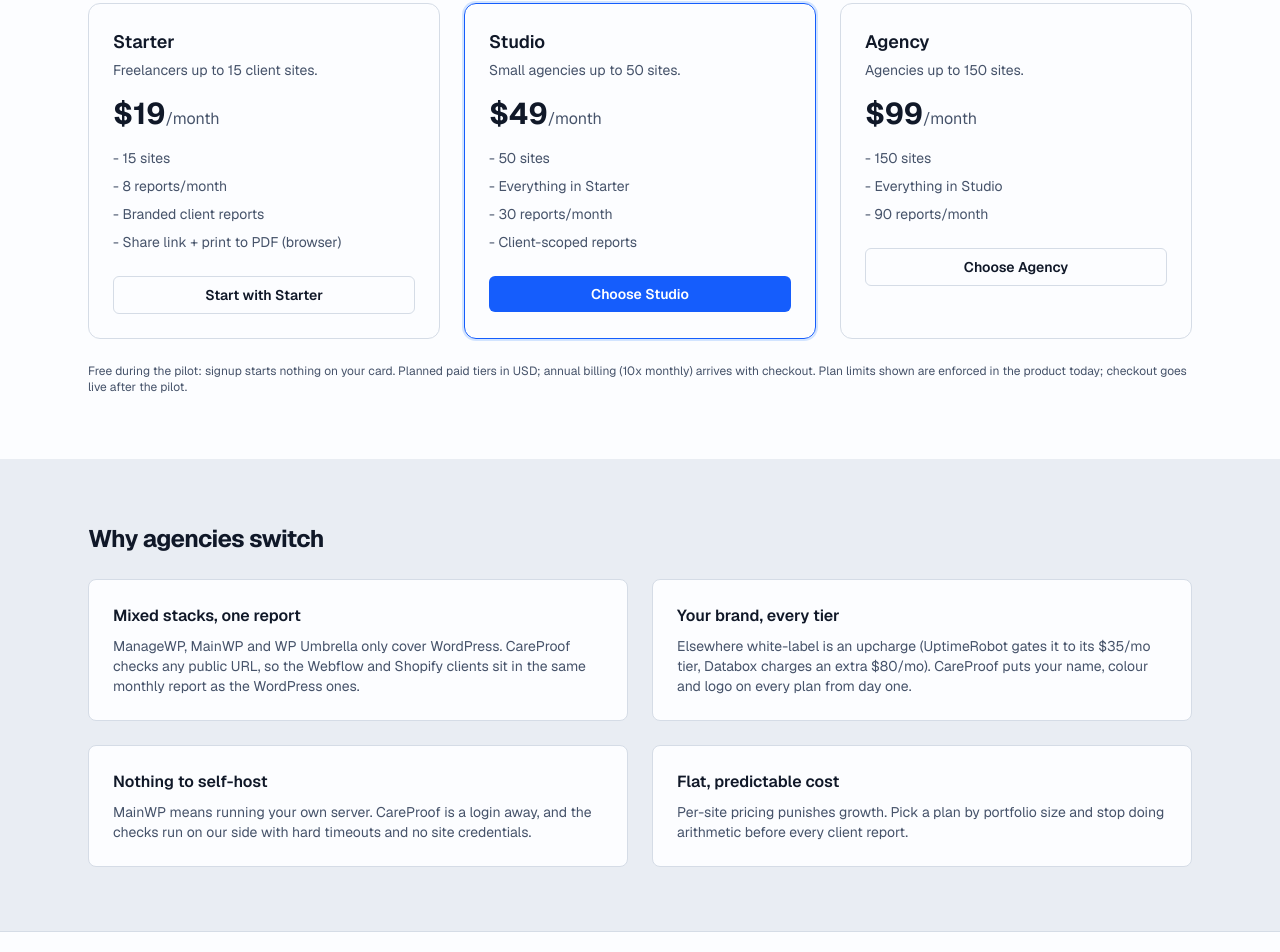
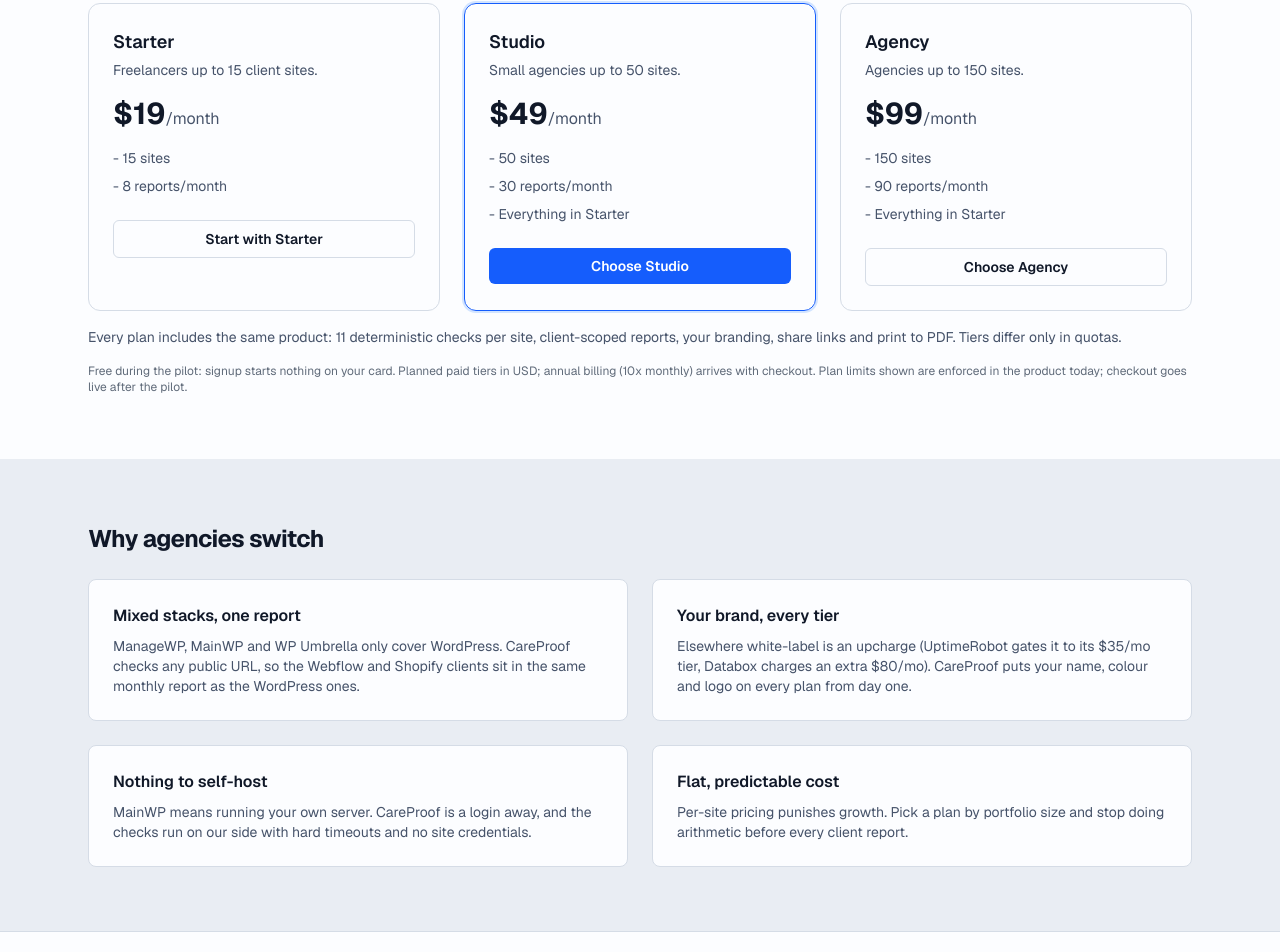
Before and after one commit to devtechedge/careproof, a Next.js app: page / in a window 1280 px wide. Shown: the part 1591-2543 px from the top of the page. Built offline with nearby package versions, Linux system fonts and the light colour scheme; no server answers; the database is empty.

Commit message:
fix: tier cards list only quota differences; shared product line added

```diff
--- a/app/page.tsx
+++ b/app/page.tsx
@@ -151,7 +151,7 @@
                   price: "$19",
                   per: "/month",
                   for: "Freelancers up to 15 client sites.",
-                  features: ["15 sites", "8 reports/month", "Branded client reports", "Share link + print to PDF (browser)"],
+                  features: ["15 sites", "8 reports/month"],
                   cta: "Start with Starter",
                 },
                 {
@@ -160,7 +160,7 @@
                   price: "$49",
                   per: "/month",
                   for: "Small agencies up to 50 sites.",
-                  features: ["50 sites", "Everything in Starter", "30 reports/month", "Client-scoped reports"],
+                  features: ["50 sites", "30 reports/month", "Everything in Starter"],
                   cta: "Choose Studio",
                   highlight: true,
                 },
@@ -170,7 +170,7 @@
                   price: "$99",
                   per: "/month",
                   for: "Agencies up to 150 sites.",
-                  features: ["150 sites", "Everything in Studio", "90 reports/month"],
+                  features: ["150 sites", "90 reports/month", "Everything in Starter"],
                   cta: "Choose Agency",
                 },
               ].map((tier) => (
@@ -206,7 +206,11 @@
                 </div>
               ))}
             </div>
-            <p className="mt-6 text-xs text-[var(--muted)]">
+            <p className="mt-4 text-sm text-[var(--muted)]">
+              Every plan includes the same product: 11 deterministic checks per site, client-scoped
+              reports, your branding, share links and print to PDF. Tiers differ only in quotas.
+            </p>
+            <p className="mt-4 text-xs text-[var(--faint)]">
               Free during the pilot: signup starts nothing on your card. Planned paid tiers in USD; annual billing (10x monthly) arrives with checkout. Plan limits
               shown are enforced in the product today; checkout goes live after the pilot.
             </p>
```
